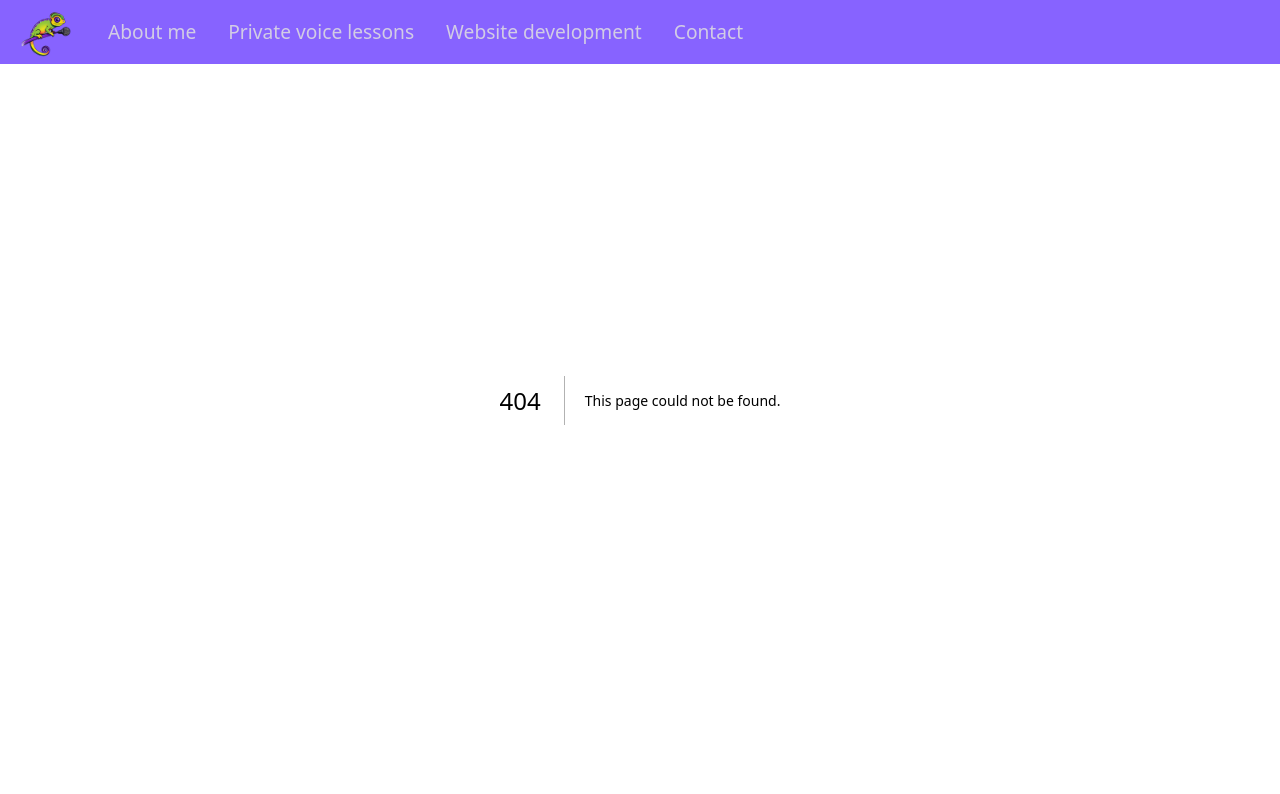
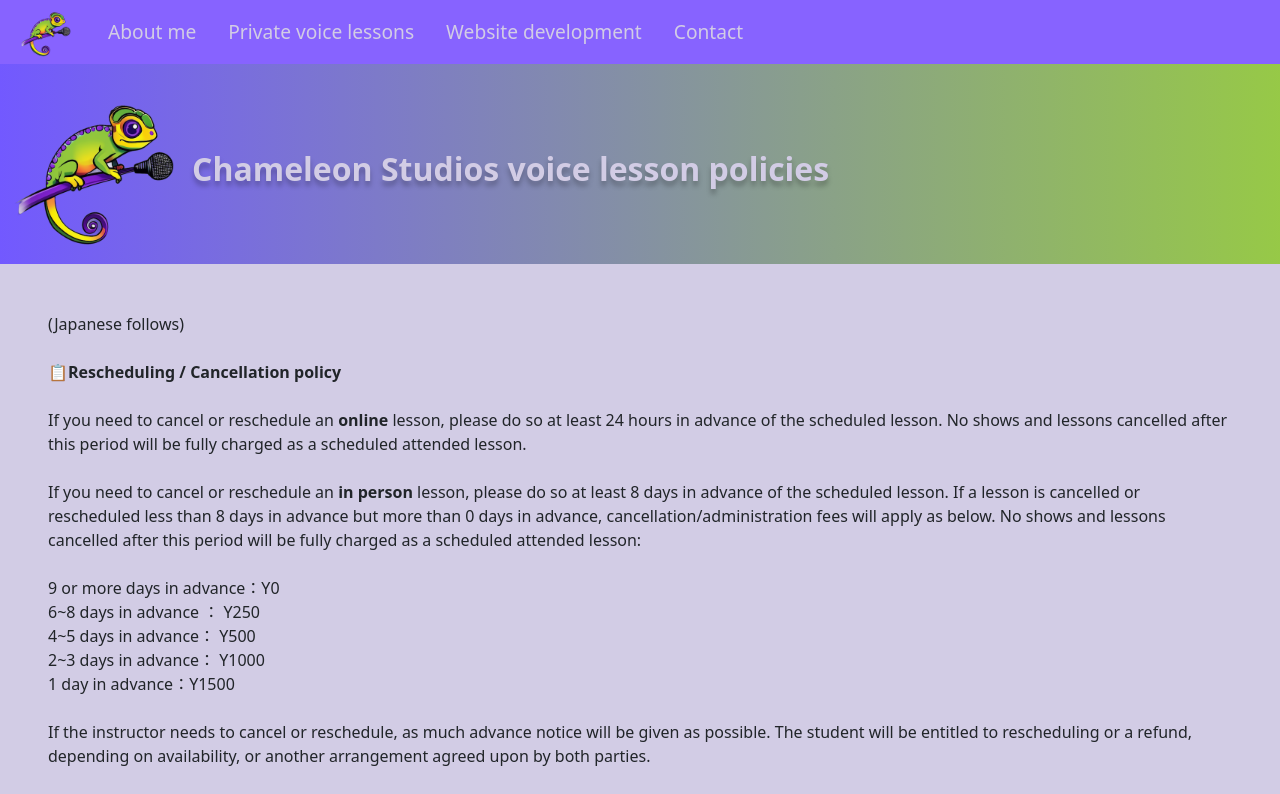
Before and after one commit to remiyamazaki03/chameleon-studios-website, a Next.js app: page /policies in a window 1280 px wide. Before the commit this address had no page. Shown: the top 794 px of the page. Built offline with nearby package versions, Linux system fonts and the light colour scheme.

Commit message:
migrate policies page, edit internal links

```diff
--- /dev/null
+++ b/src/app/policies/page.tsx
@@ -0,0 +1,104 @@
+import "../../globals.css";
+
+export default function Policies() {
+  return (
+    <div>
+      <h2 className="title m-0 d-flex align-items-center">
+        Chameleon Studios voice lesson policies
+      </h2>
+      <div className="py-5 px-5 m-0 container2">
+        (Japanese follows) <br />
+        <br />
+        <strong>📋Rescheduling / Cancellation policy</strong>
+        <br />
+        <br /> If you need to cancel or reschedule an<strong> online </strong>
+        lesson, please do so at least 24 hours in advance of the scheduled
+        lesson. No shows and lessons cancelled after this period will be fully
+        charged as a scheduled attended lesson.
+        <br />
+        <br /> If you need to cancel or reschedule an
+        <strong> in person </strong>lesson, please do so at least 8 days in
+        advance of the scheduled lesson. If a lesson is cancelled or rescheduled
+        less than 8 days in advance but more than 0 days in advance,
+        cancellation/administration fees will apply as below. No shows and
+        lessons cancelled after this period will be fully charged as a scheduled
+        attended lesson: <br />
+        <br />9 or more days in advance：Y0 <br />
+        6~8 days in advance ： Y250 <br />
+        4~5 days in advance： Y500 <br />
+        2~3 days in advance： Y1000 <br />1 day in advance：Y1500
+        <br />
+        <br /> If the instructor needs to cancel or reschedule, as much advance
+        notice will be given as possible. The student will be entitled to
+        rescheduling or a refund, depending on availability, or another
+        arrangement agreed upon by both parties. <br />
+        <br />
+        <strong>📋Termination policy </strong>
+        <br />
+        <br />
+        If you decide to stop or pause lessons, please give at least one month’s
+        notice wherever possible.
+        <br />
+        <br />
+        <strong> 📋Accepted payment methods</strong> <br />
+        <br />
+        Credit card, bank transfer, Paypal
+        <br />
+        (Tokyo in person lessons only: Cash also accepted) <br />
+        <br />
+        <strong>📋Payment schedule</strong> <br />
+        <br />
+        Payments should be made by the end of the month before.
+        <br /> If scheduling extra lessons within the month, payment will be due
+        on the day of the lesson or within a week of scheduling, whichever is
+        earlier.
+        <br /> If payment is not received by the proper date, services cannot be
+        provided. <br />
+        <br />
+        <br />
+        <strong>📋日程変更・キャンセルポリシー</strong>
+        <br />
+        <br />
+        オンラインレッスンをキャンセルまたは変更する必要がある場合は、予定されているレッスンの24時間前までにご連絡ください。
+        この期間後にキャンセルされたレッスンや無言欠席は、受講済みレッスンとして扱われ、全額請求されます。
+        <br />
+        <br />
+        対面レッスンをキャンセルまたは変更する必要がある場合は、予定されているレッスンの10日前までにご連絡ください。
+        10日前から1日前までにレッスンをキャンセルまたは変更された場合、以下のキャンセル料・事務手数料が発生いたします。
+        この期間後にキャンセルされたレッスンや無言欠席は、受講済みレッスンとして扱われ、全額請求されます。
+        <br />
+        <br />
+        9日前〜：Y0 <br />
+        6日前〜8日前 ： Y250 <br />
+        4日前〜5日前 ： Y500 <br />
+        2日前〜3日前 ： Y1000 <br />
+        前日：Y1500
+        <br />
+        <br />
+        インストラクター（代表者）がキャンセルまたはスケジュールを変更する場合は、可能な限り事前に連絡されます。インストラクターと生徒様（お客様）のスケジュール次第、リスケジュールもしくは返金が提供されます。また、双方の合意があれば別の体型も可能。
+        <br />
+        <br />
+        <strong>📋終了ポリシー</strong>
+        <br />
+        <br />
+        レッスンを中止または休止する場合は、1か月前までに連絡いただけますと幸いです。
+        <br />
+        <br />
+        <strong>📋ご利用いただけるお支払い方法</strong>
+        <br />
+        <br /> クレジットカード、銀行振込、PayPal
+        <br />
+        （東京対面式レッスンのみ：現金も可） <br />
+        <br />
+        <strong>
+          📋お支払いスケジュール お支払いは前月末までにお願い致します。
+        </strong>
+        <br />
+        <br />
+        月内に追加レッスンをご予約の場合、お支払いはレッスン当日または予約後1週間以内のいずれか早い方となります。
+        <br />
+        期日までにお支払いがない場合はサービスをご提供することができません。
+      </div>
+    </div>
+  );
+}
```
Also changed, not shown: src/app/disclosure/page.tsx (+4 -7 lines).
